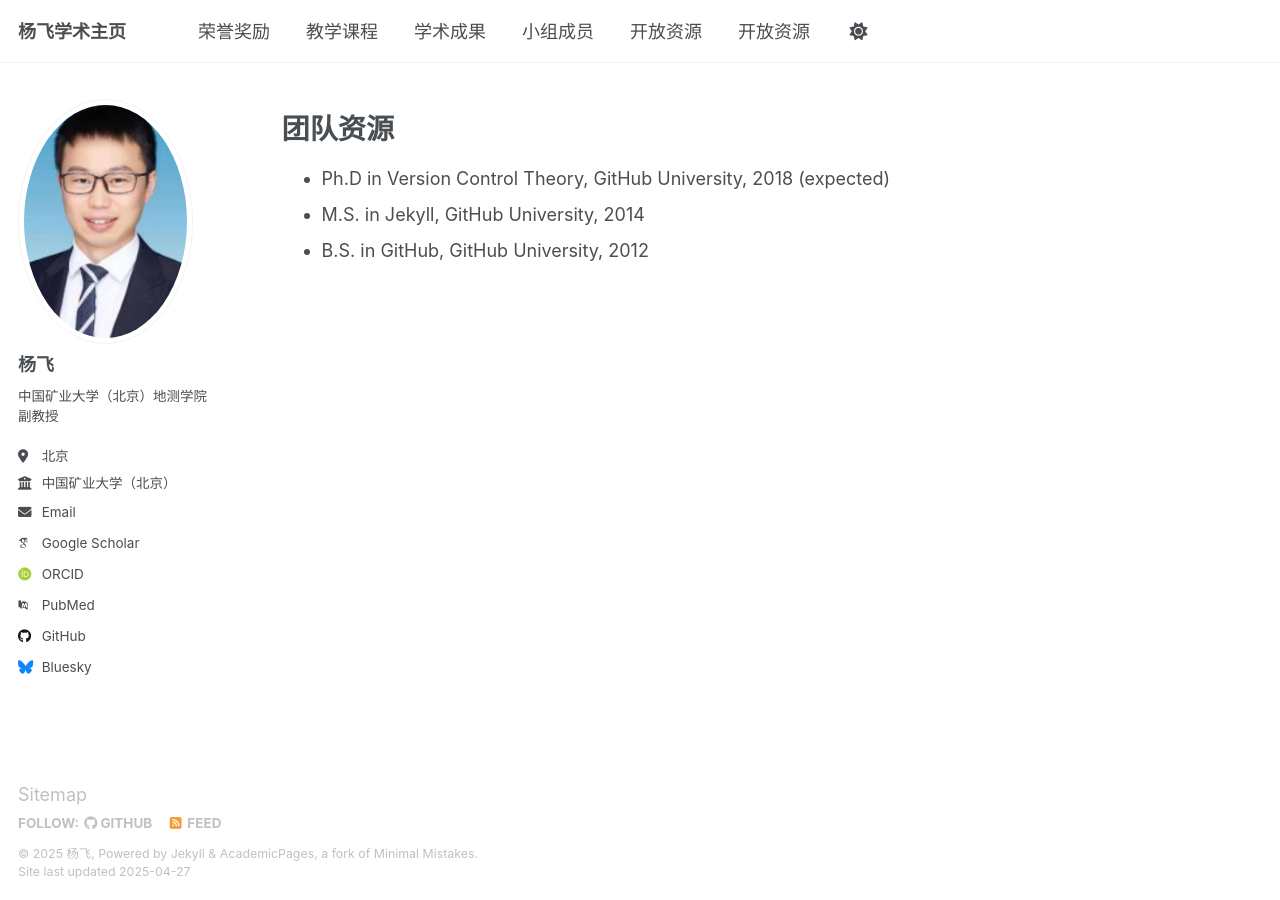
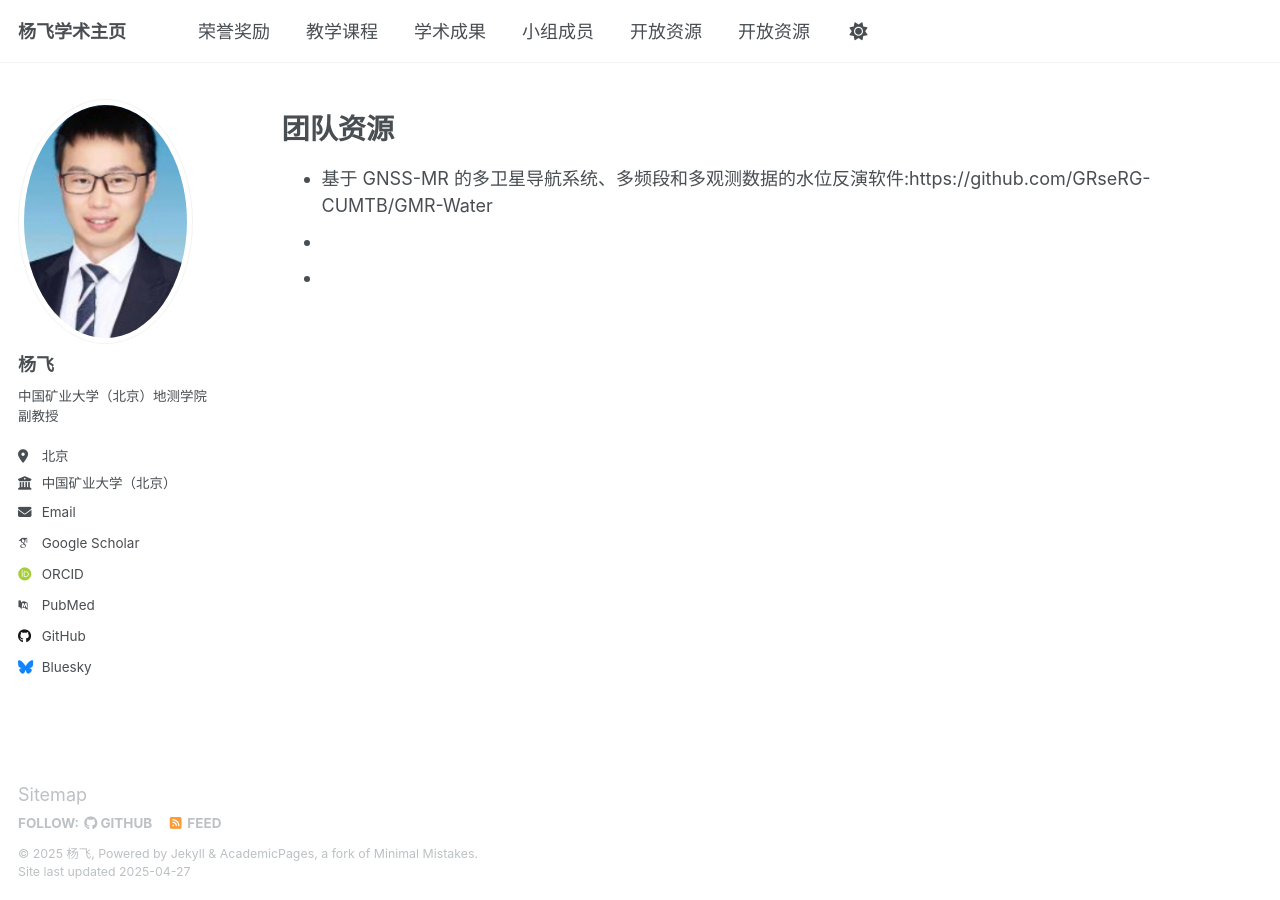
Before and after one commit to cwc0214/cwc0214.github.io, a Jekyll site: the page built from _pages/cv.md, in a window 1280 px wide. Built offline with Jekyll 4.4.1, drawn with Linux system fonts in a browser that asks for light colours; some web fonts are replaced.

Commit message:
Update cv.md

```diff
--- a/_pages/cv.md
+++ b/_pages/cv.md
@@ -11,9 +11,9 @@ redirect_from:
 
 团队资源
 ======
-* Ph.D in Version Control Theory, GitHub University, 2018 (expected)
-* M.S. in Jekyll, GitHub University, 2014
-* B.S. in GitHub, GitHub University, 2012
+* 基于 GNSS-MR 的多卫星导航系统、多频段和多观测数据的水位反演软件:https://github.com/GRseRG-CUMTB/GMR-Water
+* <!--M.S. in Jekyll, GitHub University, 2014-->
+* <!--B.S. in GitHub, GitHub University, 2012-->
 
 <!--Work experience
 ======
```
